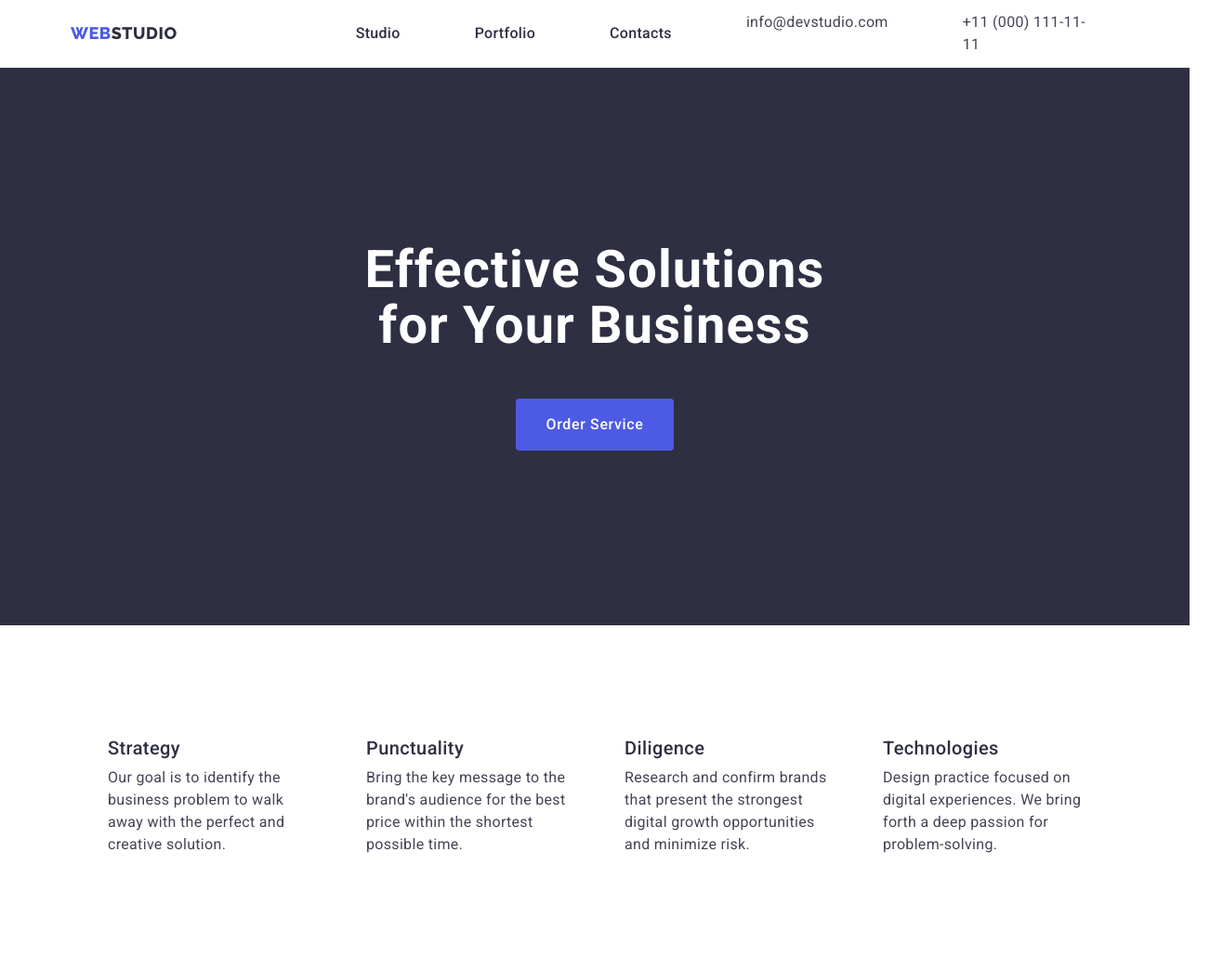
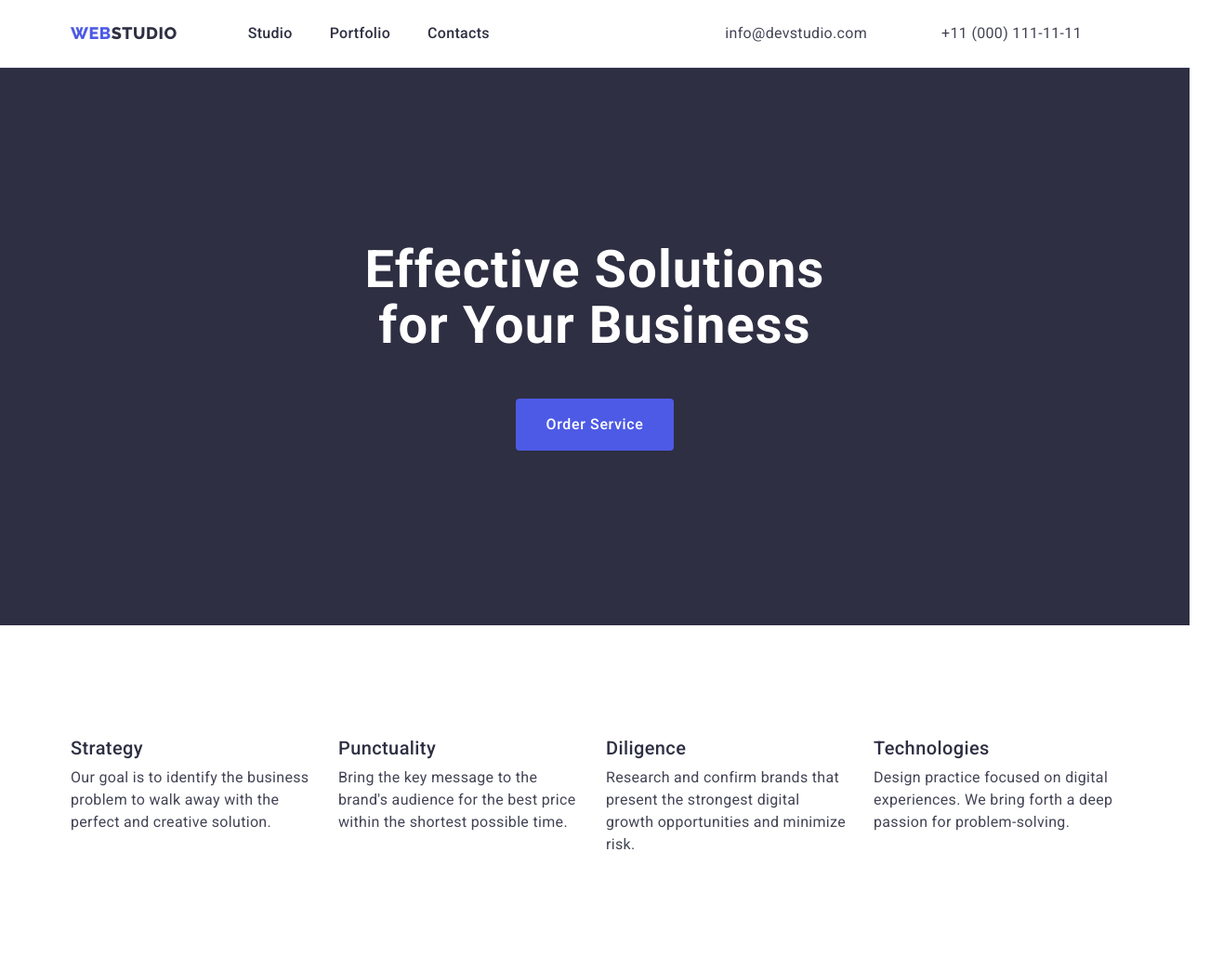
Before and after one commit to Nastia3006/goit-markup-hw-03, a plain HTML site: page index.html in a window 1280 px wide. Shown: the top 1044 px of the page at 93% size, 1316 px wide, since content can reach past the window. Drawn offline with nearby package versions, Linux system fonts and the light colour scheme.

Commit message:
index.html

```diff
--- a/css/styles.css
+++ b/css/styles.css
@@ -33,7 +33,7 @@ body {
 }
 .list {
   list-style-type: none;
-
+  padding: 0;
   margin: 0;
   display: flex;
 }
@@ -79,7 +79,7 @@ ul {
   letter-spacing: 0.02em;
   text-decoration: none;
   display: flex;
-  margin-right: 40px;
+
   padding: 24px 0 24px;
   gap: 40px;
 }
@@ -125,7 +125,6 @@ ul {
 }
 .item {
   margin-top: 0;
-  margin-bottom: 120px;
 }
 .work-card {
   margin-top: 0;
@@ -141,7 +140,6 @@ ul {
 }
 
 .list-item {
-  margin-left: 76px;
   gap: 40px;
 }
 .list-adr {
@@ -212,7 +210,7 @@ ul {
   color: var(--slate);
 }
 .title-item {
-  margin-right: 24px;
+  gap: 24px;
   width: calc((100% - 72px) / 4);
 }
 .work-item {
@@ -268,6 +266,7 @@ ul {
 }
 .team-list {
   gap: 24px;
+  padding-left: 0;
 }
 /*Footer*/
 .ftr {
@@ -281,7 +280,6 @@ ul {
   letter-spacing: 0.02em;
   color: var(--cloud);
 
-  margin-bottom: 100px;
   width: 264px;
 }
 
```
